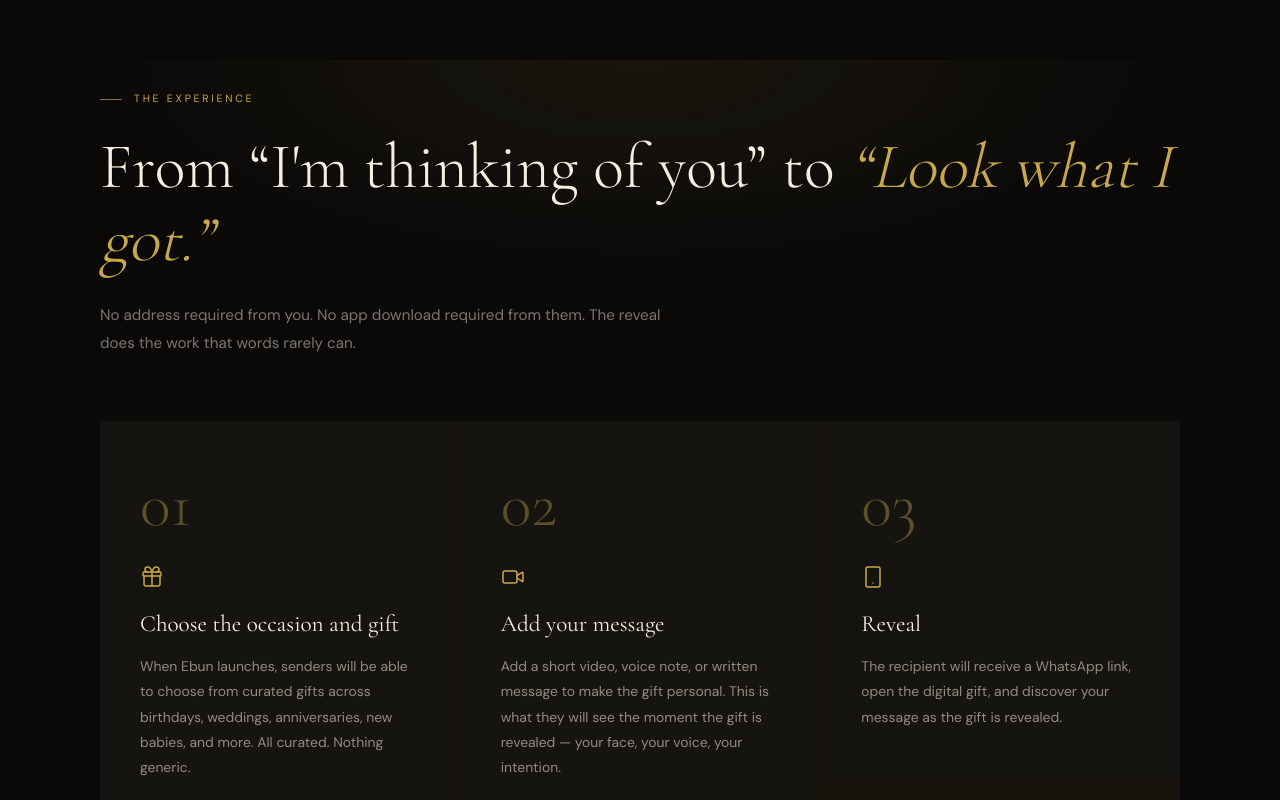
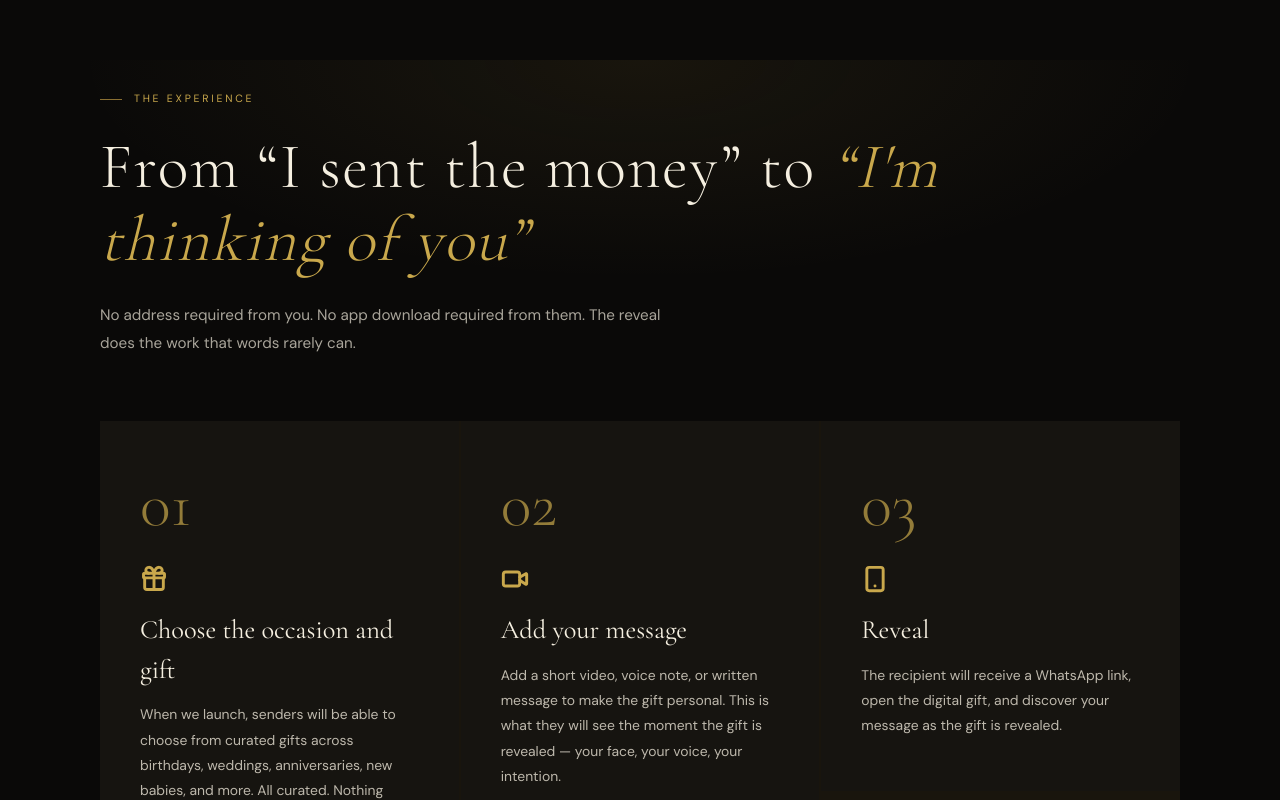
Before and after one commit to manLikeTheo/ebun-landing, a Next.js app: page / in a window 1280 px wide. Shown: the part 1540-2340 px from the top of the page. Built offline with nearby package versions, Linux system fonts and the light colour scheme.

Commit message:
edit: WhatsApp-integration... Gated Welcome email send with resend deferred

```diff
--- a/app/api/waitlist/route.ts
+++ b/app/api/waitlist/route.ts
@@ -1,16 +1,37 @@
 import { NextRequest, NextResponse } from "next/server";
+import { Resend } from "resend";
 import { supabaseAdmin } from "@/lib/supabase-admin";
 
 const PHONE_PATTERN = /^\+[1-9]\d{7,14}$/;
 const EMAIL_PATTERN = /^[^\s@]+@[^\s@]+\.[^\s@]+$/;
 
+type ResendClient = {
+  emails: {
+    send: (payload: Record<string, unknown>) => Promise<unknown>;
+  };
+};
+
+const resend = process.env.RESEND_API_KEY ? new Resend(process.env.RESEND_API_KEY) : null;
+
+async function sendWelcomeEmail(to: string, queueNumber: number) {
+  if (!resend) return; // Not configured yet — skip silently, never blocks signup
+  try {
+    await resend.emails.send({
+      from: process.env.RESEND_FROM_EMAIL || "Ebun <onboarding@resend.dev>",
+      to,
+      subject: "You're in — welcome to Ebun's early access",
+      html: `<p>Hey,</p><p>You're officially <strong>Founding Sender No. ${queueNumber}</strong> on the Ebun waitlist.</p><p>We'll message you on WhatsApp the moment we launch. Thanks for being early.</p><p>— Theophilus, Founder</p>`,
+    });
+  } catch (err) {
+    console.error("Welcome email failed (non-blocking):", err);
+  }
+}
+
 export async function POST(req: NextRequest) {
   try {
-    const { whatsapp, email, hp } = await req.json();
+    const { whatsapp, email, hp, ref } = await req.json();
     const ip = req.headers.get("x-forwarded-for")?.split(",")[0]?.trim() || "unknown";
 
-    // Honeypot tripped — respond as if it worked, but never write the row.
-    // Don't tip the bot off with an error; that just teaches it to adapt.
     if (hp) {
       const { count } = await supabaseAdmin
         .from("waitlist")
@@ -26,9 +47,6 @@ export async function POST(req: NextRequest) {
       return NextResponse.json({ error: "Invalid email address" }, { status: 400 });
     }
 
-    // Basic IP throttle reusing the same table — no extra service required.
-    // Not bulletproof (shared IPs/proxies can false-positive), but stops
-    // straightforward bot hammering on this endpoint.
     const { count: recentCount } = await supabaseAdmin
       .from("waitlist")
       .select("*", { count: "exact", head: true })
@@ -39,26 +57,49 @@ export async function POST(req: NextRequest) {
       return NextResponse.json({ error: "Too many attempts. Try again in a minute." }, { status: 429 });
     }
 
-    const { data, error } = await supabaseAdmin
+    const insertPayload: Record<string, unknown> = {
+      whatsapp: whatsappTrimmed,
+      email: email || null,
+      ip,
+    };
+    if (ref && ref !== "undefined") insertPayload.referred_by = ref;
+
+    let { data, error } = await supabaseAdmin
       .from("waitlist")
-      .insert({ whatsapp: whatsappTrimmed, email: email || null, ip })
-      .select("queue_number")
+      .insert(insertPayload)
+      .select("id, queue_number")
       .single();
+
+    if (error?.code === "23503") {
+      delete insertPayload.referred_by;
+      ({ data, error } = await supabaseAdmin
+        .from("waitlist")
+        .insert(insertPayload)
+        .select("id, queue_number")
+        .single());
+    }
 
     if (error) {
       if (error.code === "23505") {
         const { data: existing } = await supabaseAdmin
           .from("waitlist")
-          .select("queue_number")
+          .select("id, queue_number")
           .eq("whatsapp", whatsappTrimmed)
           .single();
-        if (existing) return NextResponse.json({ queueNumber: existing.queue_number });
+        if (existing) return NextResponse.json({ id: existing.id, queueNumber: existing.queue_number });
       }
       console.error(error);
       return NextResponse.json({ error: "Could not join waitlist" }, { status: 500 });
     }
 
-    return NextResponse.json({ queueNumber: data.queue_number });
+    if (!data) {
+      console.error("Waitlist insert returned no data.", { error });
+      return NextResponse.json({ error: "Could not join waitlist" }, { status: 500 });
+    }
+
+    if (email) sendWelcomeEmail(email, data.queue_number); // fire-and-forget, never awaited into the response
+
+    return NextResponse.json({ id: data.id, queueNumber: data.queue_number });
   } catch (err) {
     console.error(err);
     return NextResponse.json({ error: "Unexpected error" }, { status: 500 });
--- /dev/null
+++ b/app/api/waitlist/status/route.ts
@@ -0,0 +1,32 @@
+import { NextRequest, NextResponse } from "next/server";
+import { supabaseAdmin } from "@/lib/supabase-admin";
+
+const SKIP_PER_REFERRAL = 5;
+
+export async function GET(req: NextRequest) {
+  const id = req.nextUrl.searchParams.get("id");
+  if (!id) return NextResponse.json({ error: "Missing id" }, { status: 400 });
+
+  const { data: row, error } = await supabaseAdmin
+    .from("waitlist")
+    .select("id, queue_number")
+    .eq("id", id)
+    .single();
+
+  if (error || !row) {
+    return NextResponse.json({ error: "Not found" }, { status: 404 });
+  }
+
+  const { count: referralCount } = await supabaseAdmin
+    .from("waitlist")
+    .select("*", { count: "exact", head: true })
+    .eq("referred_by", id);
+
+  const position = Math.max(1, row.queue_number - (referralCount ?? 0) * SKIP_PER_REFERRAL);
+
+  return NextResponse.json({
+    queueNumber: row.queue_number,
+    referralCount: referralCount ?? 0,
+    position,
+  });
+}
--- a/app/components/WaitlistScratchCard.tsx
+++ b/app/components/WaitlistScratchCard.tsx
@@ -1,6 +1,7 @@
 "use client";
 
 import { useState, useRef, useEffect } from "react";
+import { motion } from "framer-motion";
 
 const COUNTRY_CODES = [
   { code: "+234", label: "🇳🇬 +234" },
@@ -8,6 +9,10 @@ const COUNTRY_CODES = [
   { code: "+1", label: "🇺🇸 +1" },
   { code: "+971", label: "🇦🇪 +971" },
 ];
+
+const ID_STORAGE_KEY = "ebun_waitlist_id";
+const STATUS_POLL_MS = 12000;
+const FOUNDER_WHATSAPP = process.env.NEXT_PUBLIC_FOUNDER_WHATSAPP || "";
 
 function normalizePhone(countryCode: string, raw: string) {
   let digits = raw.replace(/\D/g, "");
@@ -21,7 +26,8 @@ async function submitWaitlist(payload: {
   whatsapp: string;
   email?: string;
   hp: string;
-}): Promise<{ queueNumber: number }> {
+  ref: string | null;
+}): Promise<{ id: string; queueNumber: number }> {
   const res = await fetch("/api/waitlist", {
     method: "POST",
     headers: { "Content-Type": "application/json" },
@@ -31,11 +37,18 @@ async function submitWaitlist(payload: {
     const body = await res.json().catch(() => ({}));
     throw new Error(body.error || "Something went wrong. Try again.");
   }
-  const data = await res.json();
-  return { queueNumber: data.queueNumber };
+  return res.json();
+}
+
+async function fetchStatus(id: string) {
+  const res = await fetch(`/api/waitlist/status?id=${id}`);
+  if (!res.ok) return null;
+  return res.json() as Promise<{ queueNumber: number; referralCount: number; position: number }>;
 }
 
 export default function WaitlistScratchCard() {
+  const savedId = typeof window !== "undefined" ? localStorage.getItem(ID_STORAGE_KEY) : null;
+
   const [countryCode, setCountryCode] = useState("+234");
   const [phone, setPhone] = useState("");
   const [optin, setOptin] = useState(false);
@@ -43,17 +56,70 @@ export default function WaitlistScratchCard() {
   const [email, setEmail] = useState("");
   const [honeypot, setHoneypot] = useState("");
   const [error, setError] = useState("");
-  const [stage, setStage] = useState<"form" | "loading" | "scratch">("form");
+  const [stage, setStage] = useState<"form" | "loading" | "scratch">(() =>
+    savedId ? "scratch" : "form"
+  );
+  const [returning, setReturning] = useState(() => !!savedId);
+  const [myId, setMyId] = useState<string | null>(savedId);
   const [queueNumber, setQueueNumber] = useState<number | null>(null);
+  const [displayNumber, setDisplayNumber] = useState<number | null>(null);
+  const [justRevealed, setJustRevealed] = useState(false);
+  const [referralCount, setReferralCount] = useState(0);
+  const [position, setPosition] = useState<number | null>(null);
   const [copied, setCopied] = useState(false);
-  const [revealed, setRevealed] = useState(false);
-  const [showShare, setShowShare] = useState(false);
+  const [revealed, setRevealed] = useState(() => !!savedId);
+  const [showShare, setShowShare] = useState(() => !!savedId);
 
+  const referrerRef = useRef<string | null>(null);
   const canvasRef = useRef<HTMLCanvasElement>(null);
   const wrapRef = useRef<HTMLDivElement>(null);
   const scratchingRef = useRef(false);
   const lastPosRef = useRef<{ x: number; y: number } | null>(null);
   const completeRevealRef = useRef<() => void>(() => {});
+
+  useEffect(() => {
+    const params = new URLSearchParams(window.location.search);
+    const ref = params.get("ref");
+    if (ref) {
+      referrerRef.current = ref;
+      params.delete("ref");
+      const clean = window.location.pathname + (params.toString() ? `?${params}` : "") + window.location.hash;
+      window.history.replaceState({}, "", clean);
+    }
+  }, []);
+
+  useEffect(() => {
+    if (!myId || stage !== "scratch") return;
+    let cancelled = false;
+
+    const tick = async () => {
+      const status = await fetchStatus(myId);
+      if (status && !cancelled) {
+        setQueueNumber(status.queueNumber);
+        setReferralCount(status.referralCount);
+        setPosition(status.position);
+      }
+    };
+    tick();
+    const interval = setInterval(tick, STATUS_POLL_MS);
+    return () => {
+      cancelled = true;
+      clearInterval(interval);
+    };
+  }, [myId, stage]);
+
+  const animateCountUp = (target: number) => {
+    const start = Math.max(1, target - 40);
+    const duration = 900;
+    const startTime = performance.now();
+    const step = (now: number) => {
+      const progress = Math.min(1, (now - startTime) / duration);
+      const eased = 1 - Math.pow(1 - progress, 3);
+      setDisplayNumber(Math.round(start + (target - start) * eased));
+      if (progress < 1) requestAnimationFrame(step);
+    };
+    requestAnimationFrame(step);
+  };
 
   const handleSubmit = async () => {
     const digits = phone.replace(/\D/g, "");
@@ -72,8 +138,12 @@ export default function WaitlistScratchCard() {
         whatsapp: normalizePhone(countryCode, phone),
         email: showEmail ? email : undefined,
         hp: honeypot,
+        ref: referrerRef.current,
       });
+      localStorage.setItem(ID_STORAGE_KEY, res.id);
+      setMyId(res.id);
       setQueueNumber(res.queueNumber);
+      setPosition(res.queueNumber);
       setStage("scratch");
     } catch (err) {
       setError(err instanceof Error ? err.message : "Something went wrong. Try again.");
@@ -82,7 +152,7 @@ export default function WaitlistScratchCard() {
   };
 
   useEffect(() => {
-    if (stage !== "scratch" || !canvasRef.current || !wrapRef.current) return;
+    if (stage !== "scratch" || returning || !canvasRef.current || !wrapRef.current) return;
     const canvas = canvasRef.current;
     const wrap = wrapRef.current;
     const w = wrap.clientWidth;
@@ -94,6 +164,7 @@ export default function WaitlistScratchCard() {
 
     setRevealed(false);
     setShowShare(false);
+    setJustRevealed(false);
 
     const grad = ctx.createLinearGradient(0, 0, w, h);
     grad.addColorStop(0, "#E2C07A");
@@ -113,6 +184,8 @@ export default function WaitlistScratchCard() {
 
     const complete = () => {
       setRevealed(true);
+      setJustRevealed(true);
+      if (queueNumber !== null) animateCountUp(queueNumber);
       setTimeout(() => setShowShare(true), 400);
     };
     completeRevealRef.current = complete;
@@ -174,19 +247,21 @@ export default function WaitlistScratchCard() {
       canvas.removeEventListener("pointermove", onMove);
       window.removeEventListener("pointerup", onUp);
     };
-  }, [stage]);
+  }, [stage, returning, queueNumber]);
 
-  const handleShare = () => {
+  const handleShare = async () => {
+    if (!myId) return;
+    const link = `${window.location.origin}/?ref=${myId}`;
+    await navigator.clipboard.writeText(link);
     setCopied(true);
     setTimeout(() => setCopied(false), 1600);
   };
 
-  const reset = () => {
-    setStage("form");
-    setPhone("");
-    setOptin(false);
-    setError("");
-  };
+  const waLink = FOUNDER_WHATSAPP
+    ? `https://wa.me/${FOUNDER_WHATSAPP}?text=${encodeURIComponent(
+        `Hey! I just joined the Ebun waitlist as Founding Sender No. ${queueNumber ?? ""}`
+      )}`
+    : null;
 
   const loading = stage === "loading";
 
@@ -194,8 +269,6 @@ export default function WaitlistScratchCard() {
     <div className="max-w-[440px] mx-auto bg-ink-2 border border-[rgba(201,168,76,0.14)] rounded-[14px] p-9 text-center">
       {stage !== "scratch" ? (
         <div>
-          {/* Honeypot: invisible to sighted users, skipped in tab order.
-              Real bots that auto-fill every field populate it; real people never do. */}
           <input
             type="text"
             name="companyWebsite"
@@ -285,28 +358,32 @@ export default function WaitlistScratchCard() {
           <div ref={wrapRef} className="relative w-full h-[220px] rounded-[10px] overflow-hidden mb-[22px] bg-ink">
             <div className="absolute inset-0 flex flex-col items-center justify-center text-center p-5">
               <div className="text-[0.64rem] tracking-[0.2em] uppercase text-gold-light mb-[10px]">You&apos;re in</div>
-              <div className="font-serif italic text-[2.5rem] text-gold-champagne leading-none mb-[10px]">
-                Founding Sender No. {queueNumber}
+              <div className={`font-serif italic text-[2.5rem] leading-none mb-[10px] ${justRevealed ? "shimmer-text" : "text-gold-champagne"}`}>
+                Founding Sender No. {displayNumber ?? queueNumber}
               </div>
               <div className="text-cream text-[0.85rem] max-w-[260px] leading-[1.6]">
-                First to know when Ebun opens. First to send the first gift.
+                First to know when we launch. First to send the first gift.
               </div>
             </div>
+            {!returning && (
               <canvas
                 ref={canvasRef}
                 aria-hidden="true"
                 className="absolute inset-0 cursor-grab active:cursor-grabbing touch-none transition-opacity duration-500"
                 style={{ opacity: revealed ? 0 : 1 }}
               />
+            )}
+            {!returning && (
               <div
                 className="absolute top-[14px] left-1/2 -translate-x-1/2 text-[0.66rem] tracking-[0.16em] uppercase text-[rgba(14,13,11,0.55)] pointer-events-none transition-opacity duration-300"
                 style={{ opacity: revealed ? 0 : 1 }}
               >
                 Scratch to reveal
               </div>
+            )}
           </div>
 
-          {!revealed && (
+          {!returning && !revealed && (
             <button
               onClick={() => completeRevealRef.current()}
               className="mb-4 text-[0.74rem] text-muted underline underline-offset-4 hover:text-gold-light"
@@ -315,17 +392,43 @@ export default function WaitlistScratchCard() {
             </button>
           )}
 
+          {revealed && (
+            <motion.div
+              initial={{ opacity: 0, y: 12 }}
+              animate={{ opacity: 1, y: 0 }}
+              transition={{ duration: 0.6, ease: [0.25, 0.46, 0.45, 0.94] }}
+              className="border-t border-[rgba(201,168,76,0.12)] pt-5 mt-1 text-center"
+            >
+              <div className="text-[0.68rem] tracking-[0.14em] uppercase text-gold-light mb-2">
+                Your invite position
+              </div>
+              <div className="text-cream text-[1.5rem] font-serif font-semibold tracking-wide mb-2">
+                #{position ?? queueNumber}
+              </div>
+              <div className="text-muted text-[0.88rem] leading-[1.6] mb-4">
+                {referralCount > 0
+                  ? `${referralCount} friend${referralCount === 1 ? "" : "s"} joined through your link. Every referral moves you up 5 spots.`
+                  : "Share your link — every friend who joins moves you up 5 spots."}
+              </div>
               <button
                 onClick={handleShare}
-            className={`w-full border border-[rgba(201,168,76,0.35)] rounded-lg py-[14px] text-gold text-[0.76rem] tracking-[0.14em] uppercase transition-all hover:border-gold hover:text-gold-light hover:bg-[rgba(201,168,76,0.06)] ${
-              showShare ? "opacity-100 pointer-events-auto" : "opacity-0 pointer-events-none"
-            }`}
+                className="w-full border border-[rgba(201,168,76,0.35)] rounded-lg py-[14px] text-gold text-[0.76rem] tracking-[0.14em] uppercase transition-all hover:border-gold hover:text-gold-light hover:bg-[rgba(201,168,76,0.06)]"
               >
-            {copied ? "Link copied ✓" : "Share your spot ↗"}
+                {copied ? "Link copied ✓" : "Copy your invite link"}
               </button>
-          <button onClick={reset} className="mt-[18px] text-[0.74rem] text-muted underline underline-offset-4 hover:text-gold-light">
-            Start over
-          </button>
+
+              {waLink && (
+                <a
+                  href={waLink}
+                  target="_blank"
+                  rel="noopener noreferrer"
+                  className="mt-3 block w-full text-center py-[14px] text-gold-light text-[0.76rem] tracking-[0.14em] uppercase hover:text-gold-champagne transition-colors"
+                >
+                  Say hello on WhatsApp →
+                </a>
+              )}
+            </motion.div>
+          )}
         </div>
       )}
     </div>
--- a/app/sections/Categories.tsx
+++ b/app/sections/Categories.tsx
@@ -17,13 +17,13 @@ const categories = [
   },
   {
     icon: Ribbon,
-    title: "Keepsakes",
-    body: "Personalised items designed to last beyond the moment.",
+    title: "Custom items",
+    body: "Personalised and designed to last beyond the moment.",
   },
   {
     icon: Zap,
     title: "Utility Gifts",
-    body: "Airtime, data, electricity, fuel credit, and practical gifts — delivered with the same emotional weight.",
+    body: "Fuel credit, Data, and practical gifts — delivered with the same emotional weight.",
   },
 ];
 
@@ -38,20 +38,16 @@ export default function Categories() {
             style={{ fontSize: "clamp(2.4rem, 5vw, 4.2rem)", lineHeight: 1.14 }}
           >
             Gifts we are building around{" "}
-            {/* <em className="text-gold" style={{ fontStyle: "italic" }}>
-              every
-            </em>{" "}
-            occasion. */}
           </h2>
         </RevealOnScroll>
 
-        <div className="grid grid-cols-1 sm:grid-cols-2 md:grid-cols-4 gap-[2px] bg-[rgba(201,168,76,0.07)]">
+        <div className="grid grid-cols-1 sm:grid-cols-2 md:grid-cols-4 gap-[2px] bg-[rgba(201,168,76,0.1)]">
           {categories.map((cat, i) => (
             <RevealOnScroll key={cat.title} delay={i * 0.1}>
               <div className="bg-ink-2 p-10 text-center transition-colors duration-300 hover:bg-ink-3">
                 <cat.icon className="w-8 h-8 text-gold mx-auto mb-4" strokeWidth={1.5} />
-                <h3 className="font-serif text-[1.2rem] font-normal text-cream mb-[10px]">{cat.title}</h3>
-                <p className="text-[0.8rem] text-[rgba(245,239,224,0.48)] leading-[1.7]">{cat.body}</p>
+                <h3 className="font-serif text-[1.5rem] font-semibold text-cream mb-[10px]">{cat.title}</h3>
+                <p className="text-[0.8rem] text-[rgba(245,239,224,0.75)] leading-[1.7] tracking-wide">{cat.body}</p>
               </div>
             </RevealOnScroll>
           ))}
--- a/app/sections/HowItWorks.tsx
+++ b/app/sections/HowItWorks.tsx
@@ -9,7 +9,7 @@ const steps = [
     num: "01",
     icon: Gift,
     title: "Choose the occasion and gift",
-    body: "When Ebun launches, senders will be able to choose from curated gifts across birthdays, weddings, anniversaries, new babies, and more. All curated. Nothing generic.",
+    body: "When we launch, senders will be able to choose from curated gifts across birthdays, weddings, anniversaries, new babies, and more. All curated. Nothing generic.",
   },
   {
     num: "02",
@@ -32,20 +32,21 @@ export default function HowItWorks() {
         <RevealOnScroll>
           <SectionEyebrow text="The Experience" />
           <h2
-            className="font-serif font-light text-cream mb-6"
+            className="font-serif font-light text-cream mb-6 tracking-wide"
             style={{ fontSize: "clamp(2.4rem, 5vw, 4.2rem)", lineHeight: 1.14 }}
           >
-            From &ldquo;I&apos;m thinking of you&rdquo; to{" "}
+            From &ldquo;I sent the money&rdquo;
+            to{" "}
             <em className="text-gold" style={{ fontStyle: "italic" }}>
-              &ldquo;Look what I got.&rdquo;
+              &ldquo;I&apos;m thinking of you&rdquo;
             </em>
           </h2>
-          <p className="text-[0.95rem] text-[rgba(245,239,224,0.48)] leading-[1.85] max-w-[580px] mb-16">
+          <p className="text-[0.95rem] text-[rgba(245,239,224,0.68)] leading-[1.85] max-w-[580px] mb-16">
             No address required from you. No app download required from them. The reveal does the work that words rarely can.
           </p>
         </RevealOnScroll>
 
-        <div className="grid grid-cols-1 md:grid-cols-3 gap-[2px] bg-[rgba(201,168,76,0.07)]">
+        <div className="grid grid-cols-1 md:grid-cols-3 gap-[2px] bg-[rgba(201,168,76,0.08)]">
           {steps.map((step, i) => (
             <RevealOnScroll key={step.num} delay={i * 0.1}>
               <div className="bg-ink-2 p-[52px_40px] relative overflow-hidden group transition-colors duration-400 hover:bg-ink-3">
@@ -55,12 +56,12 @@ export default function HowItWorks() {
                     background: "linear-gradient(90deg, transparent, var(--gold-dk), transparent)",
                   }}
                 />
-                <div className="font-serif text-[4rem] font-light text-[rgba(201,168,76,0.4)] leading-none mb-7">
+                <div className="font-serif text-[4rem] font-light text-[rgba(201,168,76,0.7)] leading-none mb-7">
                   {step.num}
                 </div>
-                <step.icon className="w-6 h-6 text-gold mb-[18px]" strokeWidth={1.5} />
-                <h3 className="font-serif text-[1.45rem] font-normal text-cream mb-3">{step.title}</h3>
-                <p className="text-[0.87rem] text-[rgba(245,239,224,0.55)] leading-[1.82]">{step.body}</p>
+                <step.icon className="w-7 h-7 text-gold mb-[18px]" strokeWidth={2.5} />
+                <h3 className="font-serif text-[1.65rem] font-normal text-cream mb-3">{step.title}</h3>
+                <p className="text-[0.87rem] text-[rgba(245,239,224,0.75)] leading-[1.82]">{step.body}</p>
               </div>
             </RevealOnScroll>
           ))}
--- a/app/sections/Scenarios.tsx
+++ b/app/sections/Scenarios.tsx
@@ -7,14 +7,14 @@ const stories = [
   {
     tag: "Consumer",
     who: "The birthday you almost forgot",
-    quote: "It’s 10am. You remember. Instead of sending another transfer, you choose something she'll actually enjoy, add your voice, and send it in minutes.",
-    body: "Segun opens Ebun during his commute. Picks a Chicken Republic voucher. Records a 15-second voice note. Enters her number. Pays. Two minutes later, her phone lights up. She scratches. She hears his voice before she sees the gift. She posts it on her story. He didn't just remember — he made it a moment.",
+    quote: "It’s 10AM. You remember. Instead of sending another transfer, you choose something she'll actually enjoy, add your voice/Video, and send it in minutes.",
+    body: "Segun opens Ebun during his commute to work. Picks a Chicken Republic voucher. Records a 15-second voice note. Enters her number. Pays. Two minutes later, her phone lights up. She scratches to see the gift. She hears his voice before she sees the gift. He didn't just remember — he made it a moment.",
   },
   {
     tag: "Diaspora",
     who: "Miles away. Still part of the celebration.",
-    quote: "Your brother just graduated in Enugu. You're in Scotland. You want to send something that feels like a gift—not just cash.",
-    body: `Chidi pays in pounds from Scotland. His younger brother in Enugu receives 5GB data and a ₦2,000 airtime top-up instantly. The gift says "I thought about what you actually need right now." His brother sends a voice note back. That exchange — back and forth, real and specific — is what no bank transfer ever creates.`,
+    quote: "Your brother just graduated in Enugu, but you're in Ontario. You want to send something that feels like a thoughtful gift — not just cash.",
+    body: `Chidi pays in dollars from Ontario. His younger brother in Enugu receives 5GB data and a ₦2,000 airtime top-up instantly. The gift says "I thought about what you actually need right now." His brother sends a voice note back. That exchange — back and forth, real and specific — is what no bank transfer ever creates.`,
   },
   {
     tag: "Corporate",
@@ -56,7 +56,7 @@ export default function Scenarios() {
                   </h3>
                 </div>
                 <div>
-                  <p className="font-serif text-[1.1rem] italic text-gold-light leading-[1.65] mb-[14px]">
+                  <p className="font-mono text-[1.1rem] italic text-gold-light leading-[1.65] mb-[14px]">
                     {story.quote}
                   </p>
                   <p className="text-[0.87rem] text-[rgba(245,239,224,0.68)] leading-[1.82]">
--- a/package.json
+++ b/package.json
@@ -16,6 +16,7 @@
     "next": "16.3.0",
     "react": "19.2.8",
     "react-dom": "19.2.8",
+    "resend": "^6.28.0",
     "tailwind-merge": "^3.6.0"
   },
   "devDependencies": {
```
Also changed, not shown: app/components/Navbar.tsx (+4 -4 lines), app/globals.css (+13 -0 lines), app/sections/Diaspora.tsx (+7 -8 lines), 1 other file (tests, documents, lock files or other folders). Lines whose indentation alone changed are shown as unchanged.
